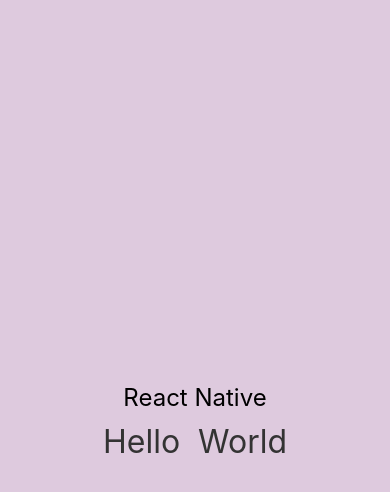
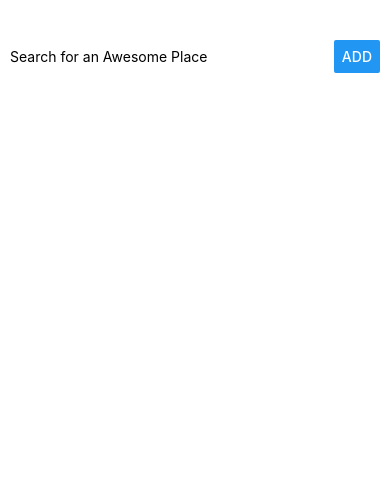
Before and after one commit to IamManchanda/AwesomePlacesApp, a React Native app: screen / in a window 390 px wide. Shown: the top 492 px of the page. Built offline with nearby package versions, Linux system fonts and the light colour scheme.

Commit message:
Feat: Working pass on starting input functionality!

```diff
--- a/App.js
+++ b/App.js
@@ -1,62 +1,85 @@
-/**
- * Sample React Native App
- * https://github.com/facebook/react-native
- *
- * @format
- * @flow
- */
+import React, { Fragment, Component } from 'react';
+import { StyleSheet, View, TextInput, Button } from 'react-native';
+import ListItem from './src/components/ListItem/ListItem';
 
-import React, { Component } from 'react';
-import { Platform, StyleSheet, Text, View } from 'react-native';
+export default class App extends Component {
+  state = {
+    placeName: '',
+    places: [],
+  };
+
+  placeNameChangedHandler = (value) => {
+    this.setState({ placeName: value });
+  };
+
+  placeSubmitHandler = () => {
+    if (this.state.placeName.trim() === '') return undefined;
+    this.setState((prevState) => {
+      return {
+        places: [...prevState.places, prevState.placeName],
+      };
+    });
+  };
+
+  get renderPlacesOutput() {
+    return this.state.places.map((place, index) => (
+      <Fragment key={ index }>
+        <ListItem placeName={ place } />
+      </Fragment>
+    ));
+  }
+
+  render() {
+    const { placeName } = this.state; // Data
+    const { placeNameChangedHandler, placeSubmitHandler } = this; // Methods
+    const { renderPlacesOutput } = this; // Computed
+
+    return (
+      <Fragment>
+        <View style={ styles.container }>
+          <View style={ styles.inputContainer }>
+            <TextInput
+              value={ placeName }
+              style={ styles.placeInput }
+              placeholder="Search for an Awesome Place"
+              onChangeText={ placeNameChangedHandler } />
+            <Button
+              title="Add"
+              style={ styles.placeButton }
+              onPress={ placeSubmitHandler }
+            />
+          </View>
+          <View style={ styles.listContainer }>
+            { renderPlacesOutput }
+          </View>
+        </View>
+      </Fragment>
+    );
+  }
+};
 
 const styles = StyleSheet.create({
   container: {
     flex: 1,
-    justifyContent: 'center',
+    paddingTop: 40,
+    justifyContent: 'flex-start',
     alignItems: 'center',
-    backgroundColor: '#decade',
   },
-  welcome: {
-    fontSize: 24,
-    textAlign: 'center',
-    margin: 10,
+  inputContainer: {
+    width: '100%',
+    paddingLeft: 10,
+    paddingRight: 10,
+    flexDirection: 'row',
+    justifyContent: 'space-between',
+    alignItems: 'center',
   },
-  helloWorld: {
-    textAlign: 'center',
-    color: '#333333',
-    marginBottom: 5,
-    fontSize: 32,
+  placeInput: {
+    width: '70%',
   },
-  instructions: {
-    textAlign: 'center',
-    color: '#333333',
-    marginBottom: 5,
-    fontSize: 16,
+  placeButton: {
+    width: '30%',
+  },
+  listContainer: {
+    width: '100%',
   },
 });
-
-const helloWorld = Platform.select({
-  ios: 'iOS',
-  android: 'Android',
-});
-
-const instructions = Platform.select({
-  ios: `
-    Press Cmd+R to reload,
-    Cmd+D or Shake for dev menu`,
-  android: `
-    Double tap R on your keyboard to reload,
-    Cmd+M or Shake for dev menu`,
-});
-
-export default class App extends Component {
-  render() {
-    return (
-      <View style={ styles.container }>
-        <Text style={ styles.welcome }>React Native</Text>
-        <Text style={ styles.helloWorld }>Hello { helloWorld } World</Text>
-        <Text style={ styles.instructions }>{ instructions }</Text>
-      </View>
-    );
-  }
-}
--- a/package.json
+++ b/package.json
@@ -9,14 +9,16 @@
     "android": "react-native run-android"
   },
   "dependencies": {
+    "@babel/runtime": "^7.1.5",
     "react": "16.6.0-alpha.8af6728",
-    "react-native": "0.57.3"
+    "react-native": "^0.57.1"
   },
   "devDependencies": {
     "babel-jest": "23.6.0",
     "jest": "23.6.0",
     "metro-react-native-babel-preset": "0.48.1",
-    "react-test-renderer": "16.6.0-alpha.8af6728"
+    "react-test-renderer": "16.6.0-alpha.8af6728",
+    "schedule": "^0.4.0"
   },
   "jest": {
     "preset": "react-native"
--- /dev/null
+++ b/src/components/ListItem/ListItem.js
@@ -0,0 +1,19 @@
+import React, { Fragment } from 'react';
+import { StyleSheet, View, Text } from 'react-native';
+
+export default ({ placeName }) => (
+  <Fragment>
+    <View style={ styles.listItem }>
+      <Text>Hello, { placeName }</Text>
+    </View>
+  </Fragment>
+);
+
+const styles = StyleSheet.create({
+  listItem: {
+    width: '100%',
+    padding: 15,
+    marginBottom: 5,
+    backgroundColor: '#eee',
+  },
+});
```
Also changed, not shown: 1 other file (tests, documents, lock files or other folders).
